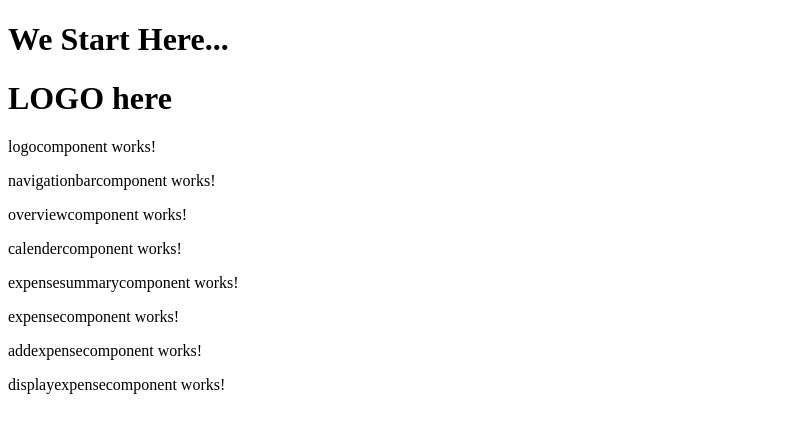
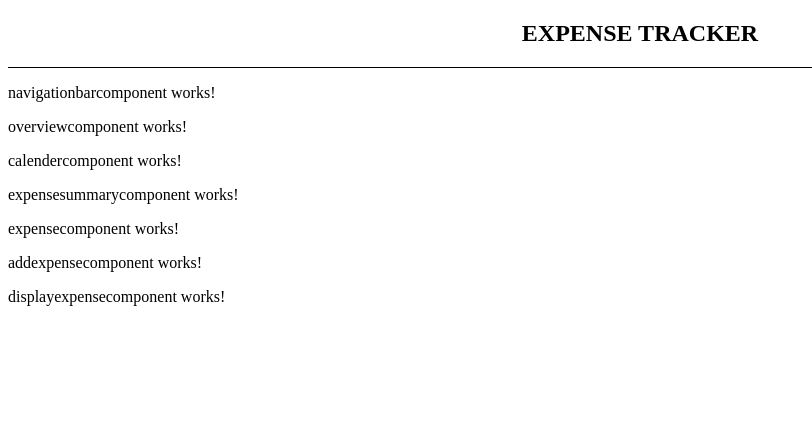
Before and after one commit to fiercearyan/expense-tracker, an Angular app in the folder expense-tracker/: page / in a window 1280 px wide. Shown: the top 432 px of the page, without its empty margins (0-812 px from the left). Built offline with nearby package versions, Linux system fonts and the light colour scheme.

Commit message:
content of logocomponent

```diff
--- a/expense-tracker/src/app/app.component.html
+++ b/expense-tracker/src/app/app.component.html
@@ -1,4 +1,3 @@
-<h1>We Start Here...</h1>
 <app-logocomponent></app-logocomponent>
 <app-navigationbarcomponent></app-navigationbarcomponent>
 <app-overviewcomponent></app-overviewcomponent>
--- a/expense-tracker/src/app/logocomponent/logocomponent.component.css
+++ b/expense-tracker/src/app/logocomponent/logocomponent.component.css
@@ -0,0 +1,4 @@
+.main-logo{
+    text-align: center;
+    border-bottom: 1px solid;
+}
--- a/expense-tracker/src/app/logocomponent/logocomponent.component.html
+++ b/expense-tracker/src/app/logocomponent/logocomponent.component.html
@@ -1,2 +1,3 @@
-<h1>LOGO here</h1>
-<p>logocomponent works!</p>
+<div class="main-logo">
+<h2>EXPENSE TRACKER</h2>
+</div>
```
